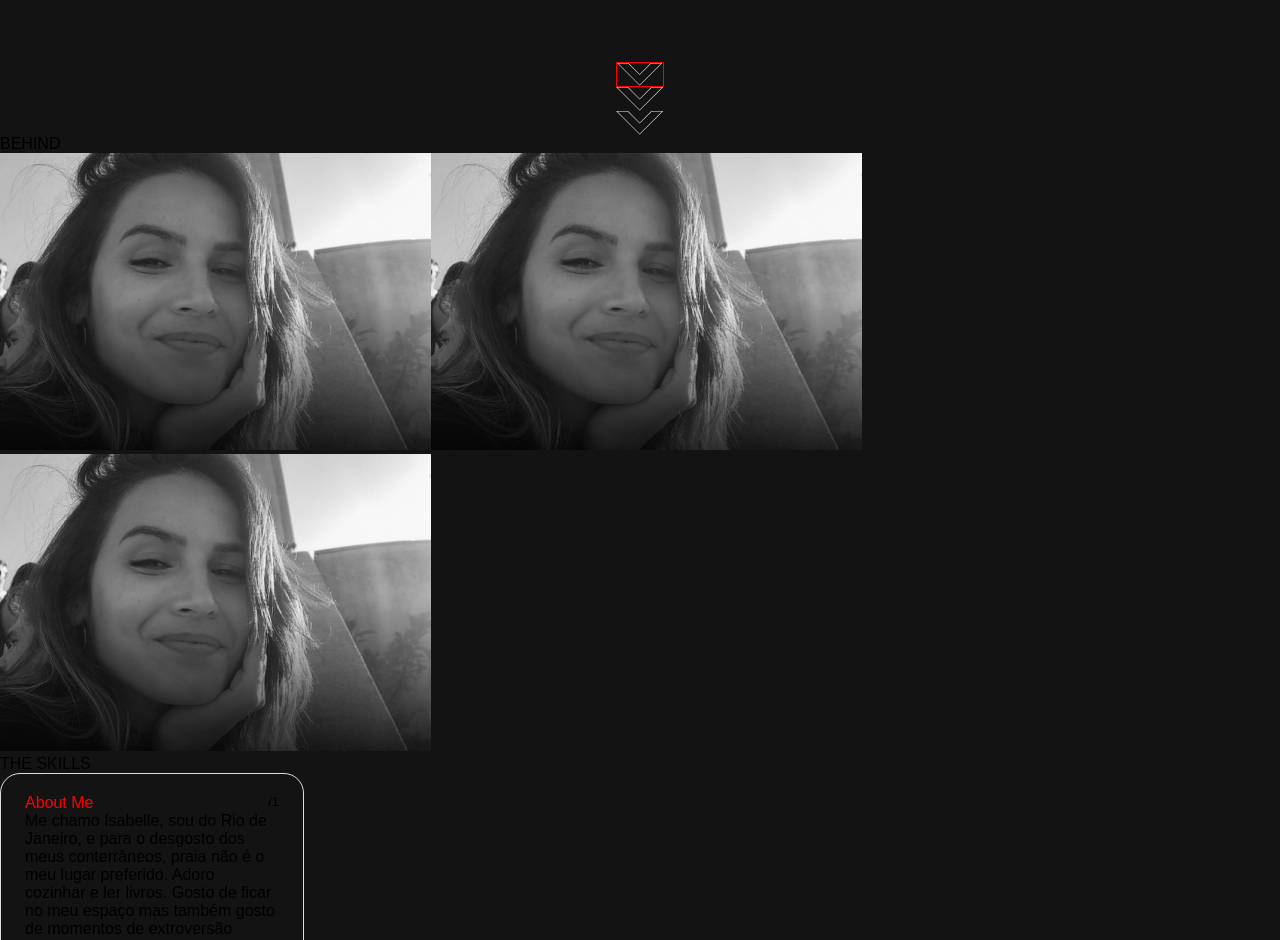
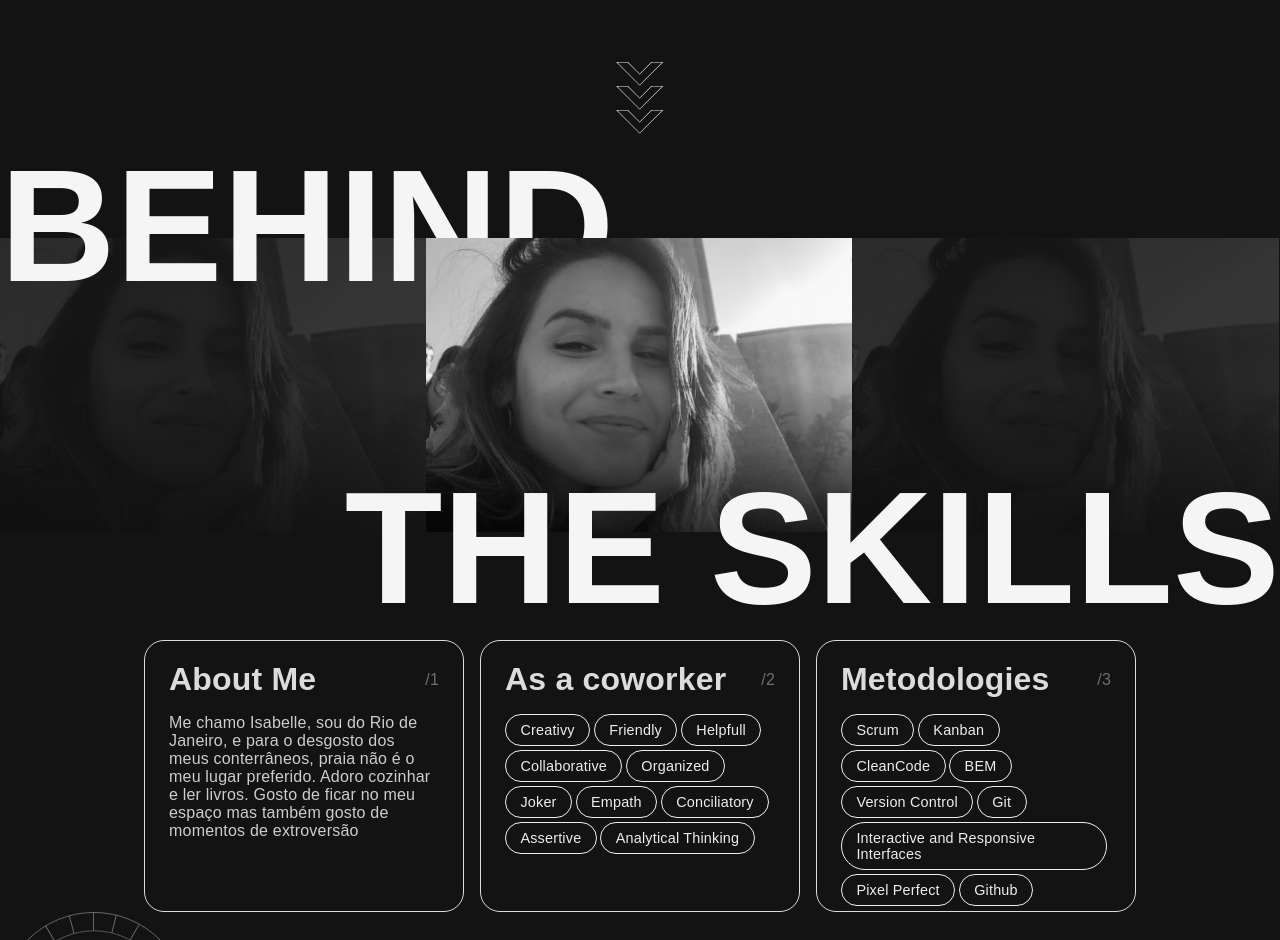
Before and after one commit to fritzisabelle/FullStackDeveloper-Isabelle_Bernardes, a React (Vite) app in the folder FullStack-IsabelleBernardes/: page / in a window 1280 px wide. Shown: the part 1860-2800 px from the top of the page. Built offline with nearby package versions, Linux system fonts and the light colour scheme; a web font is replaced by a local one.

Commit message:
feat: add style settings to About Me Cards on About ME section

```diff
--- a/FullStack-IsabelleBernardes/src/App.jsx
+++ b/FullStack-IsabelleBernardes/src/App.jsx
@@ -1,7 +1,6 @@
 import { useTranslation } from "react-i18next";
 import { GlobalStyles } from "./style/GlobalStyle";
 import HeaderTemplate from "./components/Header";
-// import { Home } from "./Pages/Home/Home";
 import { RouterMain } from "./Routes/RouterMain";
 
 function App() {
--- a/FullStack-IsabelleBernardes/src/Pages/Home/components/aboutme/index.tsx
+++ b/FullStack-IsabelleBernardes/src/Pages/Home/components/aboutme/index.tsx
@@ -2,26 +2,28 @@ import React from 'react';
 import profilePicture from "../../../../assets/imgs/profile.jpg"
 import { IntersectionDetail } from "../fragments/intersection"
 import { AboutMeSectionContainer } from './style';
+import { softSkills, metodologies, aboutMeText } from '../../../../utils/skillsList';
+import { AboutMeCard } from '../fragments/aboutMeCard';
+
+
 
 export const AboutMeSection = () => {
   return (
     <AboutMeSectionContainer>
       <IntersectionDetail />
       <div className="profilePicture-container">
-        <p>BEHIND</p>
-        <img src={profilePicture} alt="profile picture of author" className="side-picture" />
-        <img src={profilePicture} alt="profile picture of author" className="middle-picture" />
-        <img src={profilePicture} alt="profile picture of author" className="side-picture" />
-        <p>THE SKILLS</p>
+        <p className='textDetail textTop'>BEHIND</p>
+        <div className='profilePicture-container'>
+          <img src={profilePicture} alt="profile picture of author" className="profilePicture side-picture" />
+          <img src={profilePicture} alt="profile picture of author" className="profilePicture middle-picture" />
+          <img src={profilePicture} alt="profile picture of author" className="profilePicture side-picture" />
+        </div>
+        <p className='textDetail textBottom'>THE SKILLS</p>
       </div>
       <div className="softSkills-cards-container">
-        <div className="softSkill-card">
-          <div className="softSkill-card_header">
-            <p className="softSkill-card_title">About Me</p>
-            <small className="softSkill-card_number">/1</small>
-          </div>
-          <p>Me chamo Isabelle, sou do Rio de Janeiro, e para o desgosto dos meus conterrâneos, praia não é o meu lugar preferido. Adoro cozinhar e ler livros. Gosto de ficar no meu espaço mas também gosto de momentos de extroversão</p>
-        </div>
+        <AboutMeCard title='About Me' number={1} text={aboutMeText} />
+        <AboutMeCard title='As a coworker' number={2} skillsList={softSkills} />
+        <AboutMeCard title='Metodologies' number={3} skillsList={metodologies} />
       </div>
     </AboutMeSectionContainer>
   )
--- a/FullStack-IsabelleBernardes/src/Pages/Home/components/aboutme/style.ts
+++ b/FullStack-IsabelleBernardes/src/Pages/Home/components/aboutme/style.ts
@@ -1,36 +1,51 @@
 import styled from "styled-components";
 
 export const AboutMeSectionContainer = styled.section`
+overflow-x: hidden;
+
+.textDetail {
+    font-size: var(--title-h1);
+    font-weight: var(--text-weight-Bold);
+    color: var(--black-1);
+}
+
+.textTop{
+    position: relative;
+    z-index: 2;
+    margin-bottom: -80px;
+}
+
+.textBottom{
+    position: relative;
+    z-index: 4;
+    text-align: right;
+    margin-top: -80px;
+}
+
+.profilePicture-container{
+    max-width: 100%;
+}
+
+.profilePicture {
+    width: 33.3%;
+    height: auto;
+}
+
+.side-picture {
+    opacity: 15%;
+    z-index: 0;
+}
+
+.middle-picture{
+    position: relative;
+    z-index: 3;
+}
+
 .softSkills-cards-container{
-    width: fit-content;
+    width: 100%;
     display: flex;
     gap: 1em;
 
-    .softSkill-card{
-        width: 19em;
-        height: 17em;
-        background-color: transparent;
-        border-radius: 1.25em;
-        border: 1px solid var(--black-3);
-        padding: 1.25em 1.5em;
-
-        .softSkill-card_header {
-            display: flex;
-            justify-content: space-between;
-            width: 100%;
-
-            .softSkill-card_title{
-                color: red;
-            }
-
-            .softSkill-card_number{
-                font-weight: 400;
-            }
-        }
-
-        p {
-            font-size: 1em;
-        }
-    }
+    justify-content: center ;
 }
 `
--- /dev/null
+++ b/FullStack-IsabelleBernardes/src/Pages/Home/components/fragments/aboutMeCard/index.tsx
@@ -0,0 +1,25 @@
+import React from 'react';
+import { AboutMeCardStyle } from './style';
+
+interface IAboutMeCardProps {
+  title: string;
+  number: number;
+  text?: string;
+  skillsList?: string[];
+}
+
+export const AboutMeCard = ({ title, number, text, skillsList }: IAboutMeCardProps) => {
+  return (
+    <AboutMeCardStyle key={number}>
+      <div className="softSkill-card_header">
+        <h3 className="softSkill-card_title">{title}</h3>
+        <small className="softSkill-card_number">/{number}</small>
+      </div>
+      {text ? <p className='aboutMeText'>{text}</p> : null}
+      {skillsList ? (skillsList.map((skill) => {
+        return <span className='skillTag'>{skill}</span>
+      })
+      ) : null}
+    </AboutMeCardStyle>
+  )
+}
--- /dev/null
+++ b/FullStack-IsabelleBernardes/src/Pages/Home/components/fragments/aboutMeCard/style.ts
@@ -0,0 +1,49 @@
+import styled from "styled-components";
+
+export const AboutMeCardStyle = styled.div`
+width: 20em;
+height: 17em;
+background-color: transparent;
+border-radius: 1.25em;
+border: 1px solid var(--black-3);
+padding: 1.25em 1.5em;
+
+.softSkill-card_header {
+    display: flex;
+    justify-content: space-between;
+    align-items: center;
+    width: 100%;
+    padding-bottom: 1em;
+
+    .softSkill-card_title{
+        color: var(--black-3);
+        font-size: var(--text-3);
+        font-weight: var(--text-weight-Bold);
+    }
+
+    .softSkill-card_number{
+        color: var(--black-8);
+        font-size: var(--text-1);
+        font-weight: var(--text-weight-Light);
+    }
+}
+
+.aboutMeText{
+    font-size: 1em;
+    font-weight: 400;
+    color: var(--black-4);
+    font-style: normal;
+}
+
+.skillTag{
+    display: inline-block;
+    max-width: fit-content;
+    margin-right: .25em;
+    margin-bottom: .25em;
+    padding: .5em 1em;
+    border: 1px solid var(--black-2);
+    border-radius: 2em;
+    color: var(--black-2);
+    font-size: .9em;
+}
+`
--- a/FullStack-IsabelleBernardes/src/Pages/Home/components/fragments/intersection/style.ts
+++ b/FullStack-IsabelleBernardes/src/Pages/Home/components/fragments/intersection/style.ts
@@ -11,7 +11,4 @@ export const IntersectionContainer = styled.div`
           width: 3em;
         }
 
-    .arrowTop{
-        border: 1px solid red;
-    }
 `
--- a/FullStack-IsabelleBernardes/src/style/GlobalStyle.ts
+++ b/FullStack-IsabelleBernardes/src/style/GlobalStyle.ts
@@ -9,6 +9,7 @@ export const GlobalStyles = createGlobalStyle`
         list-style: none;
         text-decoration: none;
         font-family: forma-djr-banner, sans-serif;
+        letter-spacing: .2px;
     }
 
     :root {
@@ -25,15 +26,20 @@ export const GlobalStyles = createGlobalStyle`
         --black-12: #242424;
         --black-13: #131313;
 
-        --text-1: 1em;
-        --text-2: 1.5em;
-        --text-3: 2em;
-
         --title-h1: 10em;
         --title-h2: 8em;
         --title-h3: 3em;
         --title-h4: 1em;
         --title-h5: 1em;
+
+        --text-1: 1em;
+        --text-2: 1.5em;
+        --text-3: 2em;
+
+        --text-weight-Black: 900;
+        --text-weight-Bold: 700;
+        --text-weight-Regular: 500;
+        --text-weight-Light: 400;
     }
 
     body {
--- /dev/null
+++ b/FullStack-IsabelleBernardes/src/utils/skillsList.ts
@@ -0,0 +1,7 @@
+export const softSkills = ["Creativy", "Friendly", "Helpfull", "Collaborative", "Organized", "Joker", "Empath", "Conciliatory", "Assertive", "Analytical Thinking"]
+
+export const metodologies = ["Scrum", "Kanban", "CleanCode", "BEM", "Version Control", "Git", "Interactive and Responsive Interfaces", "Pixel Perfect", "Github"]
+
+export const hardSkills = ["HTML", "CSS", "Javascript", "Typescript", "Axios", "Python", "Django", "Docker", "Kubernetes", "AWS", "PostgreSQL", "SQL", "React", "Next.Js", "Nest.Js", "ORM", "TypeORM", "MongoDB", "Express", "REST APIs"]
+
+export const aboutMeText = "Me chamo Isabelle, sou do Rio de Janeiro, e para o desgosto dos meus conterrâneos, praia não é o meu lugar preferido. Adoro cozinhar e ler livros. Gosto de ficar no meu espaço mas também gosto de momentos de extroversão"
```
